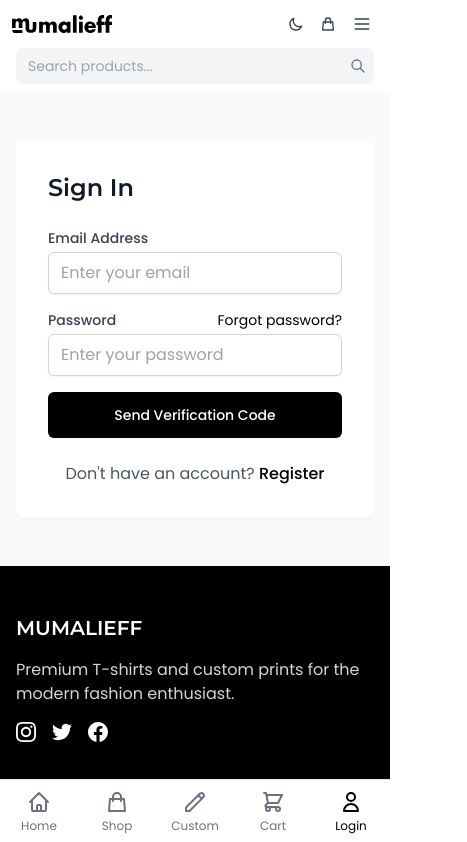
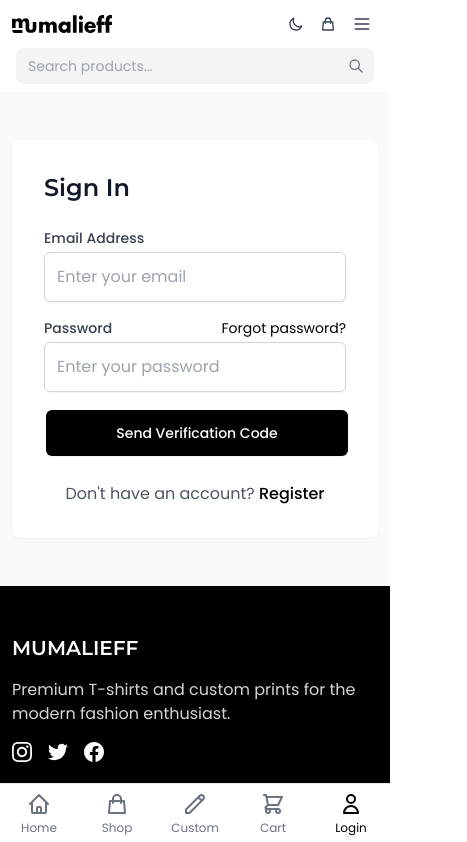
Before and after one commit to JoelEmmanuelCloud/mumalieff, a React (Create React App) app in the folder client/: page /login in a window 390 px wide. Shown: the top 842 px of the page, 467 px wide, since content can reach past the window. Built offline with nearby package versions, Linux system fonts and the light colour scheme; no server answers.

Commit message:
Fix mobile responsiveness - prevent horizontal overflow

```diff
--- a/client/src/styles/index.css
+++ b/client/src/styles/index.css
@@ -6,59 +6,98 @@
 @layer base {
   html {
     @apply text-gray-900 scroll-smooth;
+    /* Prevent horizontal overflow */
+    overflow-x: hidden;
   }
 
   body {
     @apply font-sans text-base antialiased;
+    /* Prevent horizontal overflow and ensure proper mobile behavior */
+    overflow-x: hidden;
+    min-height: 100vh;
+    width: 100%;
+    margin: 0;
+    padding: 0;
+  }
+
+  /* Ensure all elements use border-box sizing */
+  *, *::before, *::after {
+    box-sizing: border-box;
+  }
+
+  /* Root container should never overflow */
+  #root {
+    width: 100%;
+    min-height: 100vh;
+    overflow-x: hidden;
   }
 
   h1, h2, h3, h4, h5, h6 {
     @apply font-display font-semibold leading-tight;
+    /* Ensure headings wrap on mobile */
+    word-wrap: break-word;
+    hyphens: auto;
   }
 
   h1 {
-    @apply text-4xl md:text-5xl;
+    @apply text-2xl sm:text-3xl md:text-4xl lg:text-5xl;
   }
 
   h2 {
-    @apply text-3xl md:text-4xl;
+    @apply text-xl sm:text-2xl md:text-3xl lg:text-4xl;
   }
 
   h3 {
-    @apply text-2xl md:text-3xl;
+    @apply text-lg sm:text-xl md:text-2xl lg:text-3xl;
   }
 
   h4 {
-    @apply text-xl md:text-2xl;
+    @apply text-base sm:text-lg md:text-xl lg:text-2xl;
   }
 
   h5 {
-    @apply text-lg md:text-xl;
+    @apply text-sm sm:text-base md:text-lg lg:text-xl;
   }
 
   h6 {
-    @apply text-base md:text-lg;
+    @apply text-sm sm:text-base md:text-lg;
   }
 
   /* Dark mode body */
   .dark body {
     @apply bg-dark-bg text-dark-text;
   }
+
+  /* Make all images responsive by default */
+  img {
+    max-width: 100%;
+    height: auto;
+  }
+
+  /* Ensure tables are responsive */
+  table {
+    width: 100%;
+    table-layout: fixed;
+  }
 }
 
 /* Custom utility classes */
 @layer components {
-  /* Container */
+  /* Container with better mobile padding */
   .container-custom {
-    @apply container mx-auto px-4 sm:px-6 lg:px-8 max-w-7xl;
+    @apply container mx-auto px-3 sm:px-4 md:px-6 lg:px-8 max-w-7xl;
+    width: 100%;
   }
 
-  /* Buttons */
+  /* Buttons with better mobile touch targets */
   .btn {
-    @apply inline-flex items-center justify-center px-4 py-2 border border-transparent
+    @apply inline-flex items-center justify-center px-3 py-2 sm:px-4 sm:py-2 border border-transparent
     rounded-md shadow-sm text-sm font-medium
     focus:outline-none focus:ring-2 focus:ring-offset-2
     transition-colors duration-200;
+    /* Ensure minimum touch target size for mobile */
+    min-height: 44px;
+    min-width: 44px;
   }
 
   .btn-primary {
@@ -95,11 +134,14 @@
     @apply btn bg-gray-300 text-gray-500 cursor-not-allowed;
   }
 
-  /* Form controls */
+  /* Form controls with better mobile sizing */
   .form-input {
-    @apply block w-full px-3 py-2 border border-gray-300 rounded-md shadow-sm
+    @apply block w-full px-3 py-3 sm:py-2 border border-gray-300 rounded-md shadow-sm
     placeholder-gray-400 focus:outline-none focus:ring-primary focus:border-primary
     dark:bg-dark-card dark:border-gray-600 dark:text-dark-text;
+    /* Better mobile input sizing */
+    font-size: 16px; /* Prevents zoom on iOS */
+    min-height: 44px;
   }
 
   .form-label {
@@ -110,31 +152,58 @@
     @apply mt-1 text-sm text-error;
   }
 
-  /* Cards */
+  /* Cards with proper mobile spacing */
   .card {
     @apply bg-white rounded-lg shadow-soft overflow-hidden
     dark:bg-dark-card;
+    width: 100%;
   }
 
-  /* Product cards */
+  /* Product cards with mobile-first grid */
   .product-card {
     @apply card transition-transform duration-300 hover:-translate-y-1;
+    width: 100%;
   }
 
-  /* Section headings */
-  .section-heading {
-    @apply text-2xl font-semibold text-primary mb-6 dark:text-dark-text;
+  /* Product grid that works on all screen sizes */
+  .product-grid {
+    @apply grid grid-cols-2 sm:grid-cols-2 md:grid-cols-3 lg:grid-cols-4 gap-2 sm:gap-4 md:gap-6;
   }
 
-  /* Mobile optimization */
+  /* Section headings with better mobile sizing */
+  .section-heading {
+    @apply text-xl sm:text-2xl font-semibold text-primary mb-4 sm:mb-6 dark:text-dark-text;
+  }
+
+  /* Mobile navigation with safe area support */
   .mobile-bottom-nav {
     @apply fixed bottom-0 left-0 right-0 bg-white border-t border-gray-200 py-2
     dark:bg-dark-card dark:border-gray-800 z-50 md:hidden;
+    /* Safe area support for newer phones */
+    padding-bottom: calc(0.5rem + env(safe-area-inset-bottom));
   }
 
   /* Touch friendly elements */
   .touch-target {
-    @apply min-h-[48px] min-w-[48px] flex items-center justify-center;
+    @apply min-h-[44px] min-w-[44px] flex items-center justify-center;
+  }
+
+  /* Mobile-first typography */
+  .mobile-text {
+    @apply text-sm sm:text-base;
+  }
+
+  .mobile-title {
+    @apply text-lg sm:text-xl md:text-2xl;
+  }
+
+  /* Mobile-friendly spacing */
+  .mobile-spacing {
+    @apply p-3 sm:p-4 md:p-6;
+  }
+
+  .mobile-gap {
+    @apply gap-2 sm:gap-4 md:gap-6;
   }
 
   /* Animations */
@@ -161,6 +230,21 @@
 
   .page-exit-active {
     @apply opacity-0 transition-opacity duration-300;
+  }
+
+  /* Mobile-specific layout helpers */
+  .mobile-full-width {
+    @apply w-full max-w-full;
+  }
+
+  .mobile-container {
+    @apply w-full max-w-full px-3 sm:px-4;
+  }
+
+  /* Fix for common mobile layout issues */
+  .mobile-safe {
+    max-width: 100vw;
+    overflow-x: hidden;
   }
 }
 
@@ -189,4 +273,56 @@
     -webkit-box-orient: vertical;
     overflow: hidden;
   }
+
+  /* Prevent horizontal scroll */
+  .no-overflow {
+    overflow-x: hidden;
+    max-width: 100vw;
+  }
+
+  /* Mobile-first responsive utilities */
+  .mobile-text-xs { @apply text-xs sm:text-sm; }
+  .mobile-text-sm { @apply text-sm sm:text-base; }
+  .mobile-text-base { @apply text-base sm:text-lg; }
+  .mobile-text-lg { @apply text-lg sm:text-xl; }
+
+  .mobile-p-2 { @apply p-2 sm:p-3 md:p-4; }
+  .mobile-p-4 { @apply p-3 sm:p-4 md:p-6; }
+  .mobile-p-6 { @apply p-4 sm:p-6 md:p-8; }
+
+  .mobile-m-2 { @apply m-2 sm:m-3 md:m-4; }
+  .mobile-m-4 { @apply m-3 sm:m-4 md:m-6; }
+  .mobile-m-6 { @apply m-4 sm:m-6 md:m-8; }
 }
+
+/* Mobile-specific media queries for fine-tuning */
+@media (max-width: 640px) {
+  /* Ensure no element exceeds screen width */
+  * {
+    max-width: 100vw;
+  }
+
+  /* Fix common mobile issues */
+  .container, .container-fluid {
+    padding-left: 12px;
+    padding-right: 12px;
+  }
+
+  /* Make sure flex items don't overflow */
+  .flex > * {
+    min-width: 0;
+    flex-shrink: 1;
+  }
+
+  /* Better mobile button spacing */
+  button, .btn {
+    margin: 2px;
+  }
+}
+
+/* iPhone X and newer safe area support */
+@supports (padding: max(0px)) {
+  .mobile-bottom-nav {
+    padding-bottom: max(0.5rem, env(safe-area-inset-bottom));
+  }
+}
```
